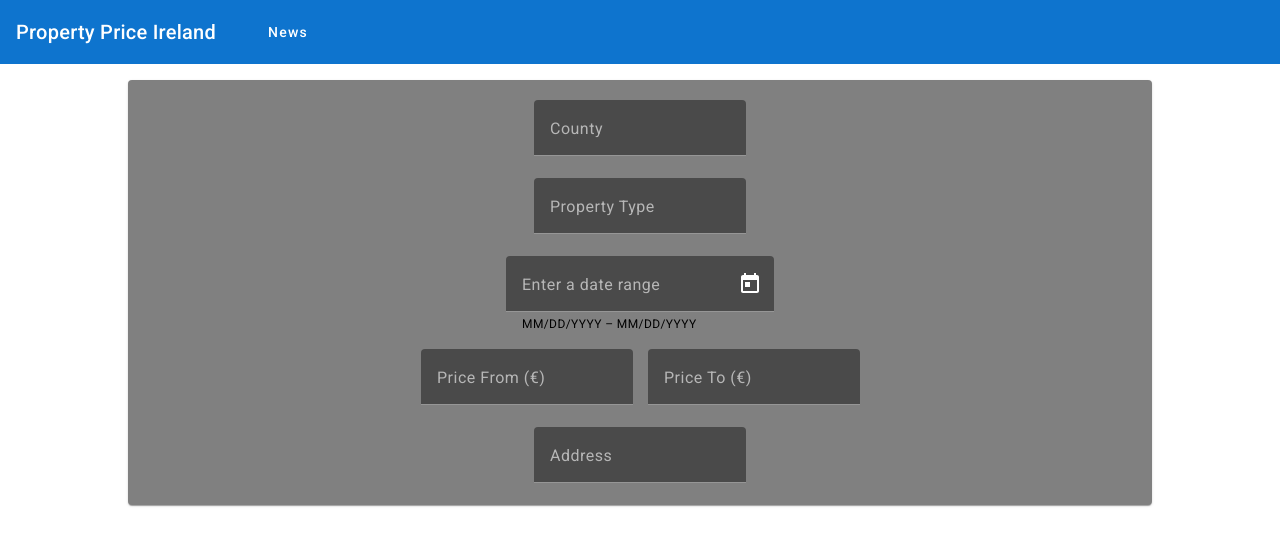
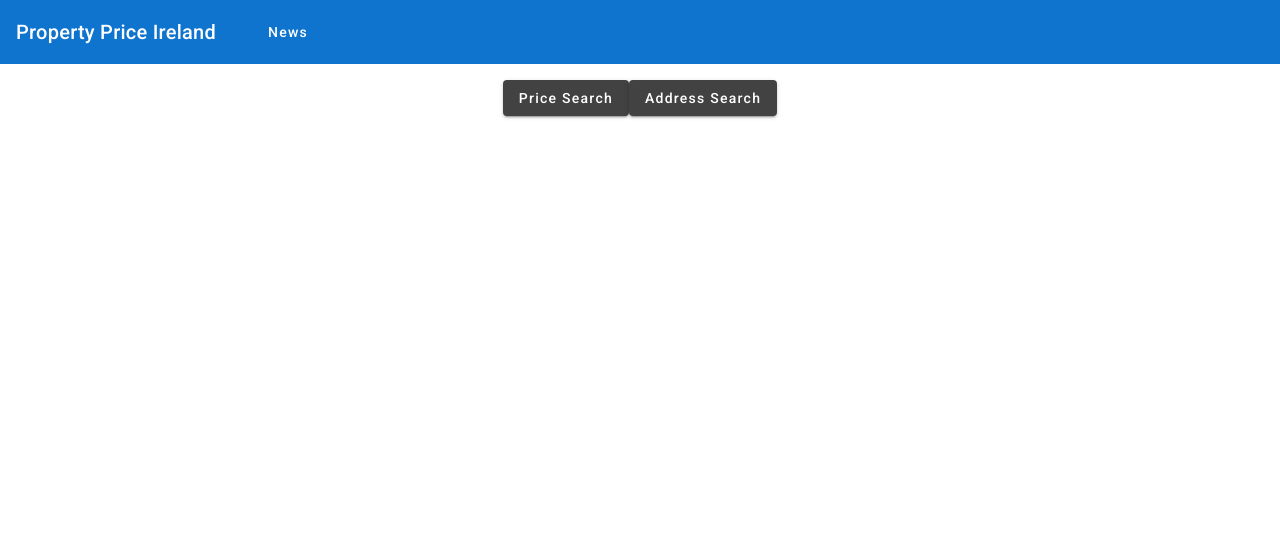
Before and after one commit to EvanSourke/PropertyPriceIre, an Angular app in the folder mean-course/: page / in a window 1280 px wide. Shown: the top 546 px of the page. Built offline with nearby package versions, Linux system fonts and the light colour scheme.

Commit message:
Split form into 2 forms with buttons for each

```diff
--- a/mean-course/src/app/Houses/house-search/house-search.component.html
+++ b/mean-course/src/app/Houses/house-search/house-search.component.html
@@ -1,8 +1,13 @@
 
 <div class="form-fields">
 <form >
+  <div class="searchOptions">
+    <button mat-raised-button (click)="toggleSearch1()">Price Search</button>
+    <button mat-raised-button (click)="toggleSearch2()">Address Search</button>
+  </div>
+
   <mat-card class="card">
-  <div>
+  <div *ngIf = "PriceSearch">
   <mat-form-field class="county"  appearance="fill">
     <mat-label>County</mat-label>
     <input type="text"
@@ -18,7 +23,7 @@
     </mat-autocomplete>
   </mat-form-field>
 </div>
-<div>
+<div *ngIf = "PriceSearch">
   <mat-form-field class="property" appearance="fill">
     <mat-label>Property Type</mat-label>
     <input type="text"
@@ -35,7 +40,7 @@
   </mat-form-field>
 </div>
 
-<div>
+<div *ngIf = "PriceSearch">
   <mat-form-field class="date" appearance="fill">
     <mat-label>Enter a date range</mat-label>
     <mat-date-range-input [formGroup]="range" [rangePicker]="picker">
@@ -51,7 +56,7 @@
   </mat-form-field>
 </div>
 
-<div>
+<div *ngIf = "PriceSearch">
   <mat-form-field class="priceFrom" appearance="fill">
     <mat-label>Price From (€)</mat-label>
     <input type="text"
@@ -83,7 +88,7 @@
   </mat-form-field>
 </div>
 
-<div>
+<div *ngIf = "AddressSearch">
   <mat-form-field class="Address" appearance="fill">
     <mat-label>Address</mat-label>
     <input type="text"
--- a/mean-course/src/app/app.module.ts
+++ b/mean-course/src/app/app.module.ts
@@ -10,6 +10,7 @@ import { MatExpansionModule } from '@angular/material/expansion';
 import {MatAutocompleteModule} from '@angular/material/autocomplete';
 import {MatDatepickerModule} from '@angular/material/datepicker';
 import {MatNativeDateModule} from '@angular/material/core';
+import {MatButtonToggleModule} from '@angular/material/button-toggle';
 import { HttpClientModule } from "@angular/common/http";
 
 import { AppComponent } from './app.component';
@@ -35,6 +36,7 @@ import { HouseSearchComponent } from './Houses/house-search/house-search.compone
     MatAutocompleteModule,
     MatNativeDateModule,
     MatDatepickerModule,
+    MatButtonToggleModule,
     BrowserAnimationsModule,
     MatInputModule,
     MatButtonModule,
```
